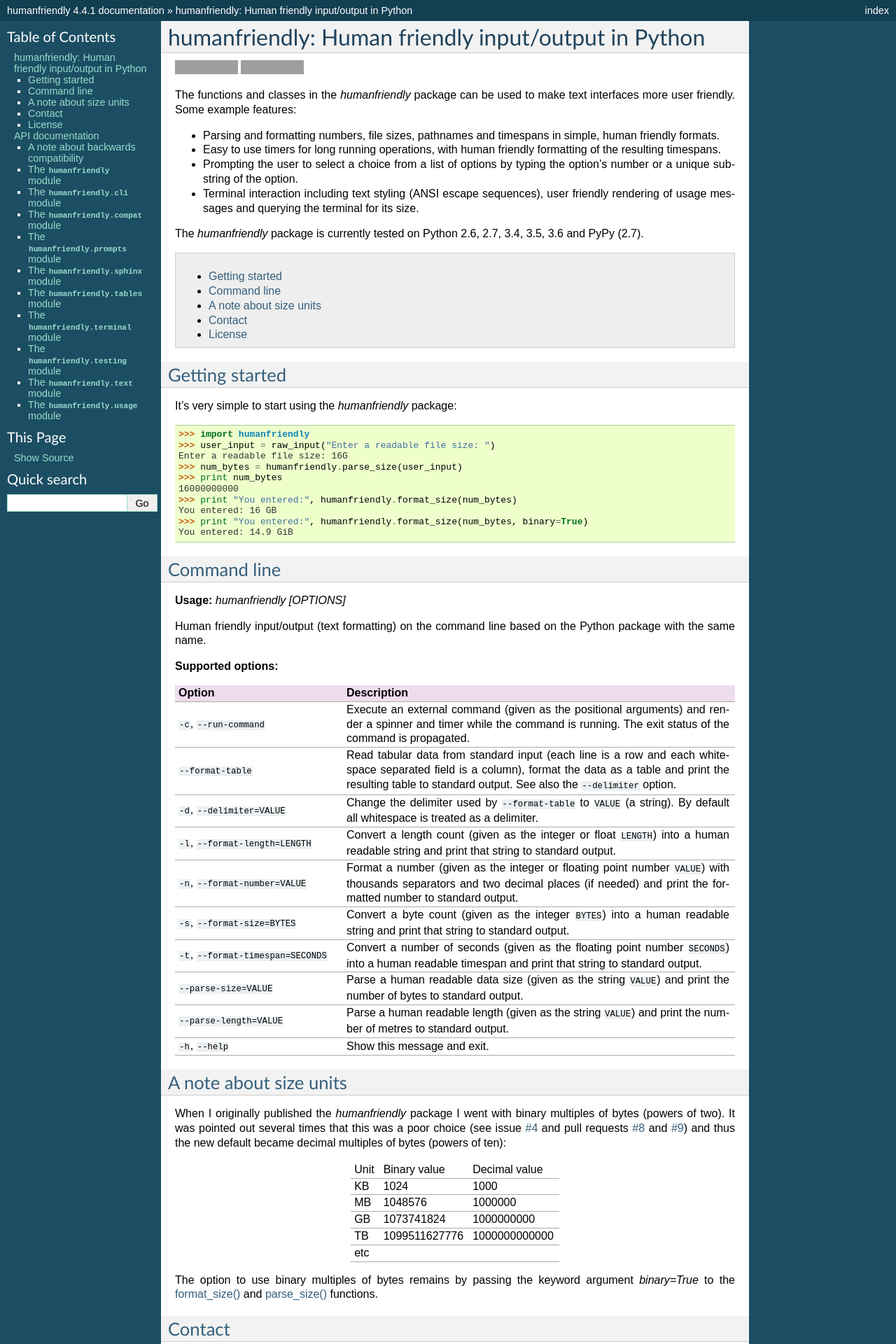
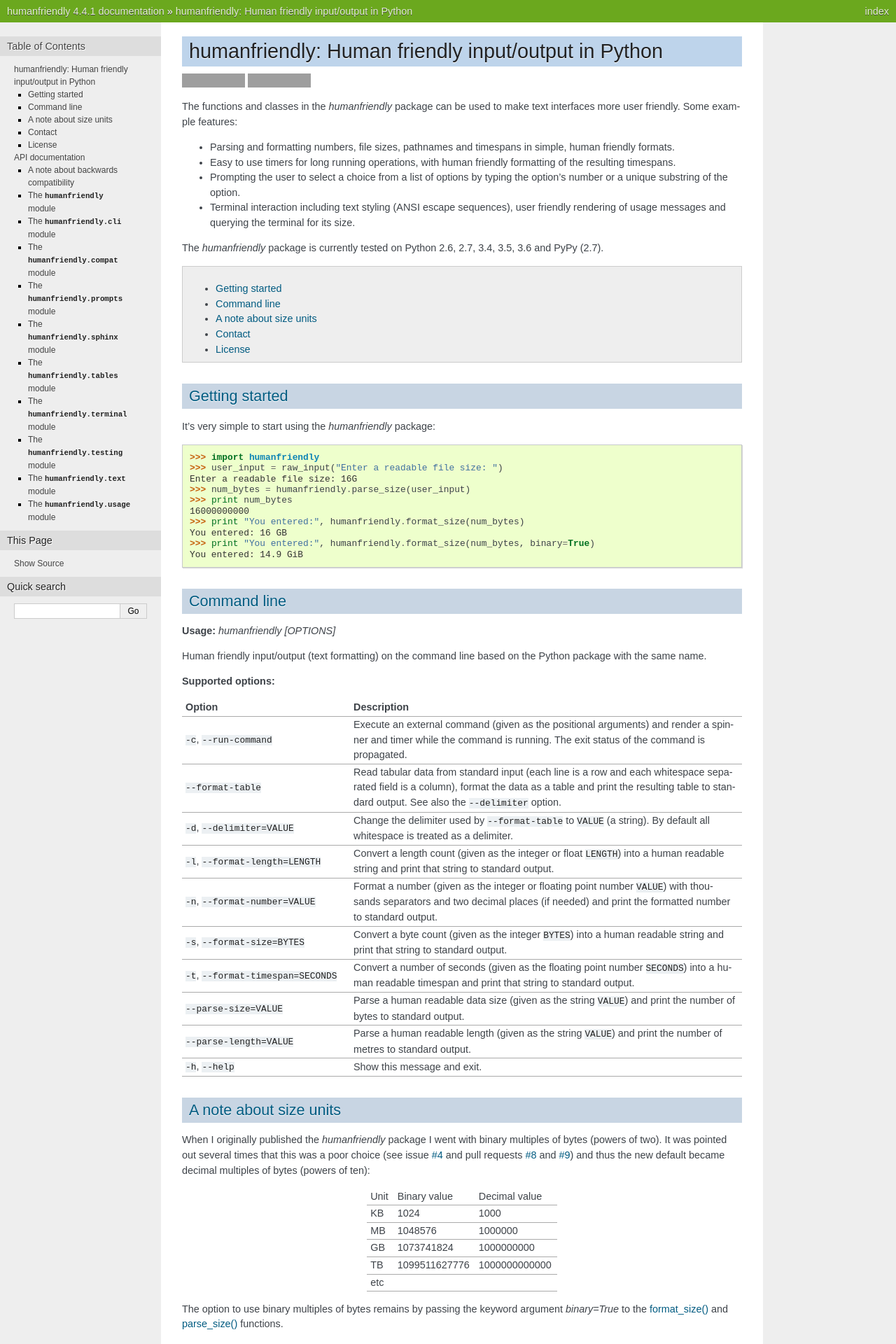
Before and after one commit to xolox/python-humanfriendly, a Sphinx documentation site: the page built from docs/index.rst, in a window 1280 px wide. Shown: the top 1920 px of the page at 70% size. Built offline with Sphinx 7.4.7, drawn with Linux system fonts in a browser that asks for light colours; grey boxes are pictures that could not be loaded.

Commit message:
Change Sphinx documentation theme

```diff
--- a/docs/conf.py
+++ b/docs/conf.py
@@ -73,7 +73,4 @@
 
 # The theme to use for HTML and HTML Help pages.  See the documentation for
 # a list of builtin themes.
-html_theme = 'default'
-
-# Output file base name for HTML help builder.
-htmlhelp_basename = 'humanfriendlydoc'
+html_theme = 'nature'
```
